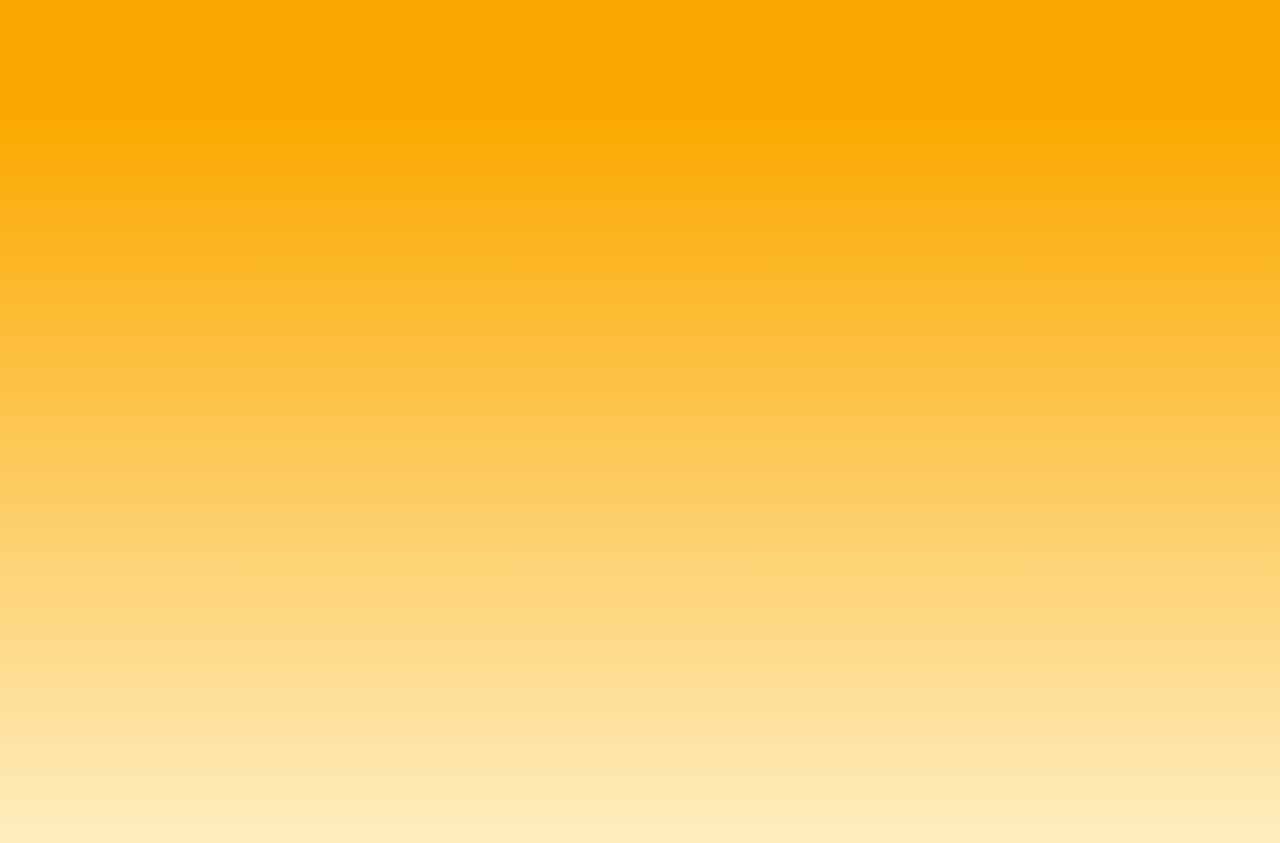
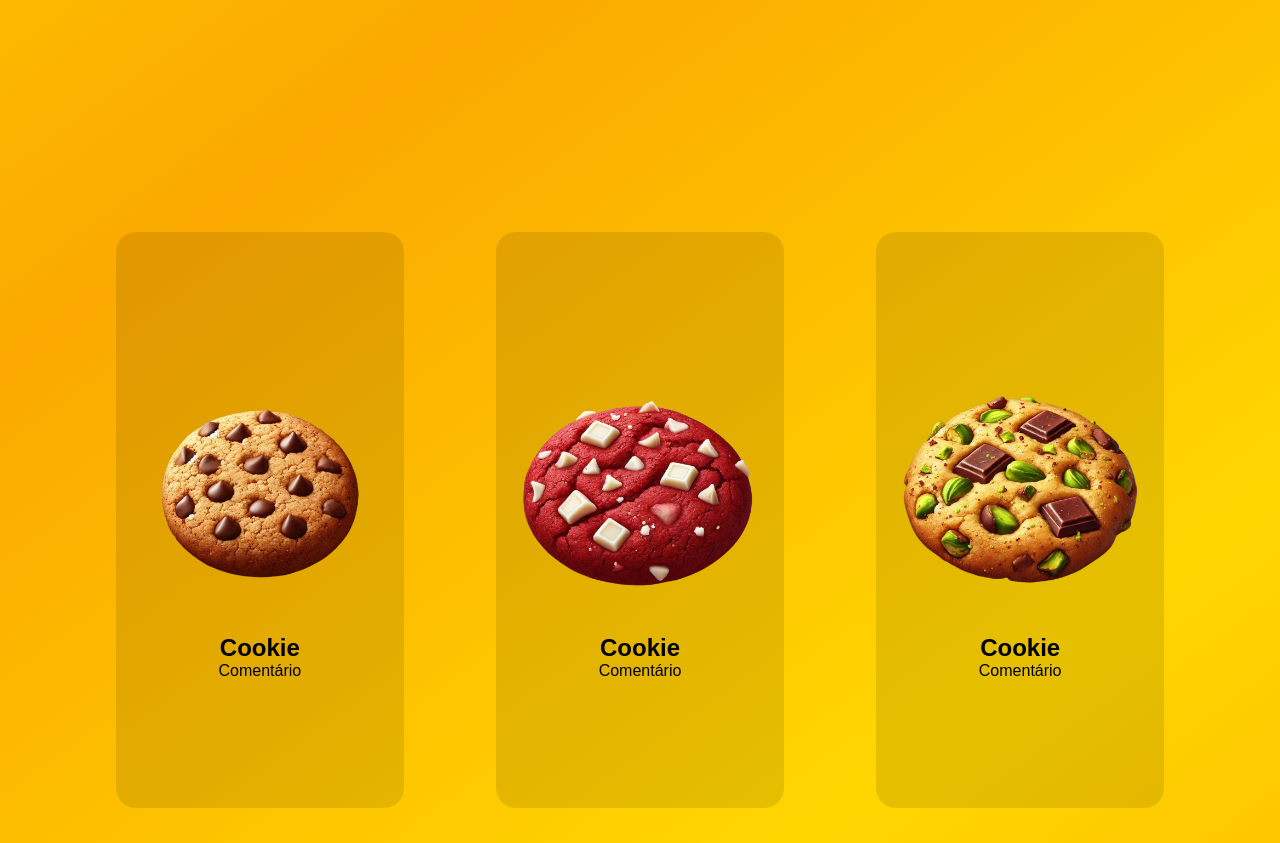
Before and after one commit to rodrigomoraes0/Mr.Rookies, a plain HTML site: page index.html in a window 1280 px wide. Shown: the part 680-1523 px from the top of the page. Drawn offline with Linux system fonts and the light colour scheme; a script that the page names is missing.

Commit message:
background + primeiro bloco

```diff
--- a/index.html
+++ b/index.html
@@ -19,7 +19,7 @@
 
     <!-- HEADER END -->
 
-    <menu id="menu">
+    <menu id="home">
         <div class="menu-area">
             <h1>O COOKIE VOCÊ DÁ,<br>O COOKIE VOCÊ COME.</h1>
             <img src="img/cookieimg.png" alt="">
@@ -28,19 +28,35 @@
 
     <!-- MENU END -->
 
-    <section id="section1">
-
+    <section id="cookies">
+        <div class="cookiesArea">
+            <div class="cookie1">
+                <img src="img/classico.png" alt="">
+                <h2>Cookie</h2>
+                <p>Comentário</p>
+            </div>
+            <div class="cookie2">
+                <img src="img/redvelvet.png" alt="">
+                <h2>Cookie</h2>
+                <p>Comentário</p>
+            </div>
+            <div class="cookie3">
+                <img src="img/pistache.png" alt="">
+                <h2>Cookie</h2>
+                <p>Comentário</p>
+            </div>
+        </div>
     </section>
 
     <!-- SECTION 1 END -->
 
-    <section id="section2">
+    <section id="sobre">
 
     </section>
 
     <!-- SECTION 2 END -->
 
-    <section id="section3">
+    <section id="contactos">
 
     </section>
 
@@ -49,7 +65,7 @@
     <footer class="footer-main">
         <div class="footer-content">
             <p>MISTER ROOKIES LDA.® 2024. Todos os direitos reservados.</p>
-            <span>Desenvolvido por <a href="https://github.com/rodrigomoraes0" target="_blank" rel="noopener noreferrer">Zedo WebStudio</a></span>
+            <span>Desenvolvido por <a href="https://www.instagram.com/zedowebstudio/" target="_blank" rel="noopener noreferrer">Zedo WebStudio</a></span>
         </div>
     </footer>
 <!-- FOOTER END -->
--- a/style.css
+++ b/style.css
@@ -17,6 +17,13 @@ body{ /* CORES */
 	--orange3: #FFD600;
 	--cream: #FFF5D3;
 }
+
+body{
+	background: rgb(255,214,0);
+	background: linear-gradient(324deg, rgba(255,214,0,1) 0%, rgba(251,169,0,1) 25%, rgba(255,214,0,1) 50%, rgba(251,169,0,1) 75%, rgba(255,214,0,1) 100%);
+}
+
+/* ===================================  ================================================ */
 
 header{
 	width: 100%;
@@ -45,17 +52,14 @@ header a{
 	font-variant: small-caps;
 }
 
-/* header a:hover{
-    font-size: 29px;
-    color: #feefdd;
-} */
-
-/* HEADER END */
+/* =================================== HEADER END ================================================ */
 
 menu{
 	width: 100%;
 	height: 100vh;
-	background-color: #FBA900;
+	/* background-color: #FBA900; */
+	/* background: rgb(251,169,0);
+background: linear-gradient(346deg, rgba(251,169,0,1) 28%, rgba(255,214,0,1) 100%); */
 }
 
 .menu-area{
@@ -85,27 +89,91 @@ menu{
 	background-color: yellow; */
 }
 
-/* MENU END */
+/* =================================== MENU END ================================================ */
 
-#section1{
+#cookies{
 	width: 100%;
 	height: 100vh;
-	background: rgb(255,245,211);
-	background: linear-gradient(0deg, rgba(255,245,211,1) 0%, #fba900 100%);
+	display: flex;
+	justify-content: center;
+	align-items: center;
+	/* background-color: #FFD600; */
 }
 
-#section2{
+.cookiesArea{
+	width: 90%;
+	height: 80%;
+	display: flex;
+	flex-direction: row;
+	justify-content: center;
+	align-items: center;
+	gap: 8%;
+	/* background-color: red; */
+}
+
+.cookie1{
+	width: 25%;
+	height: 90%;
+	background-color: rgba(0, 0, 0, 0.1);
+	border-radius: 20px;
+	display: flex;
+	flex-direction: column;
+	justify-content: center;
+	align-items: center;
+}
+
+.cookie1 img{
+	width: 95%;
+}
+
+.cookie2{
+	width: 25%;
+	height: 90%;
+	background-color: rgba(0, 0, 0, 0.1);
+	border-radius: 20px;
+	display: flex;
+	flex-direction: column;
+	justify-content: center;
+	align-items: center;
+}
+
+.cookie2 img{
+	width: 95%;
+}
+
+.cookie3{
+	width: 25%;
+	height: 90%;
+	background-color: rgba(0, 0, 0, 0.1);
+	border-radius: 20px;
+	display: flex;
+	flex-direction: column;
+	justify-content: center;
+	align-items: center;
+}
+
+.cookie3 img{
+	width: 95%;
+}
+
+
+/* =================================== COOKIES END ================================================ */
+
+#sobre{
 	width: 100%;
 	height: 100vh;
-	background-color: var(--cream)
+	/* background-color: #E87F00; */
 }
 
-#section3{
+/* =================================== SOBRE END ================================================ */
+
+#contactos{
 	width: 100%;
 	height: 100vh;
-	background: rgb(255,214,0);
-	background: linear-gradient(0deg, rgba(255,214,0,1) 0%, rgba(255,245,211,1) 100%);
+	/* background-color: #FBA900; */
 }
+
+/* =================================== CONTACTOS END ================================================ */
 
 .footer-main{
     width: 100%;
```
Also changed, not shown: img/classico.png (added), img/pistache.png (added), img/redvelvet.png (added).
